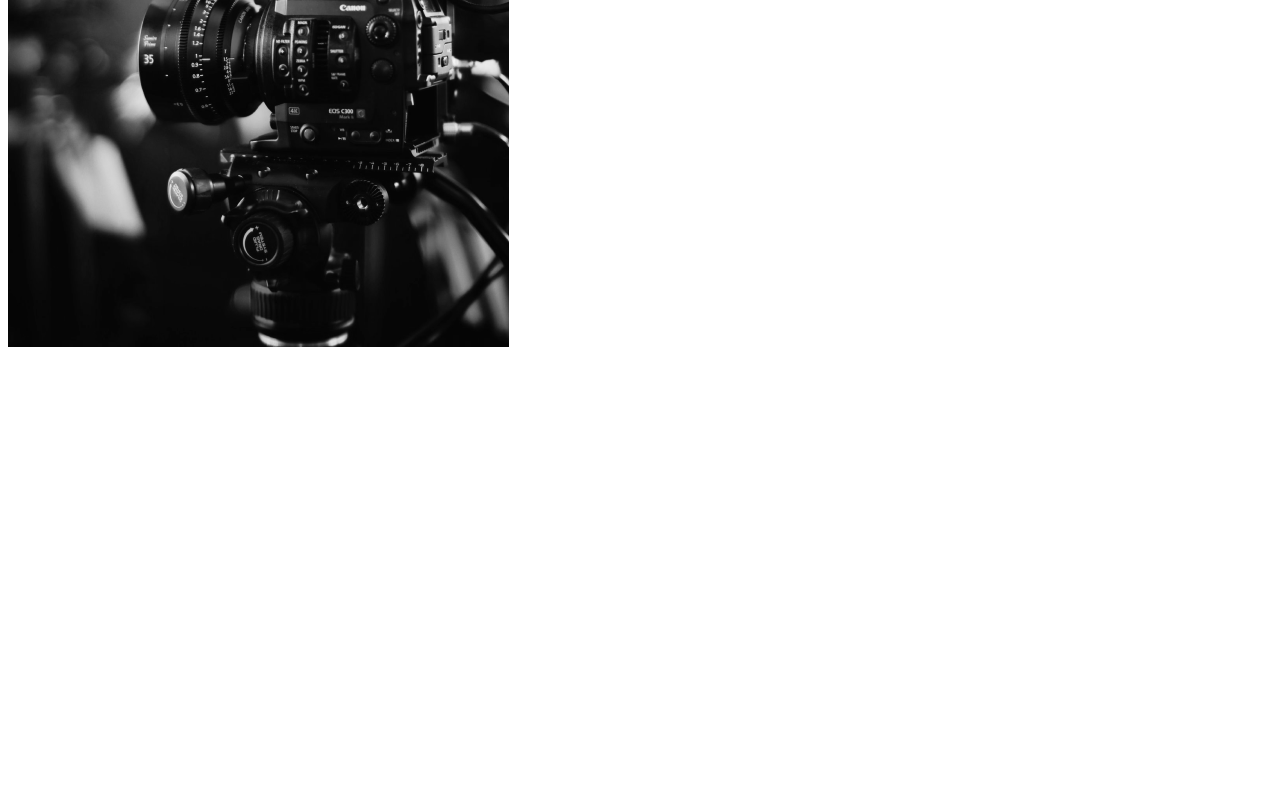
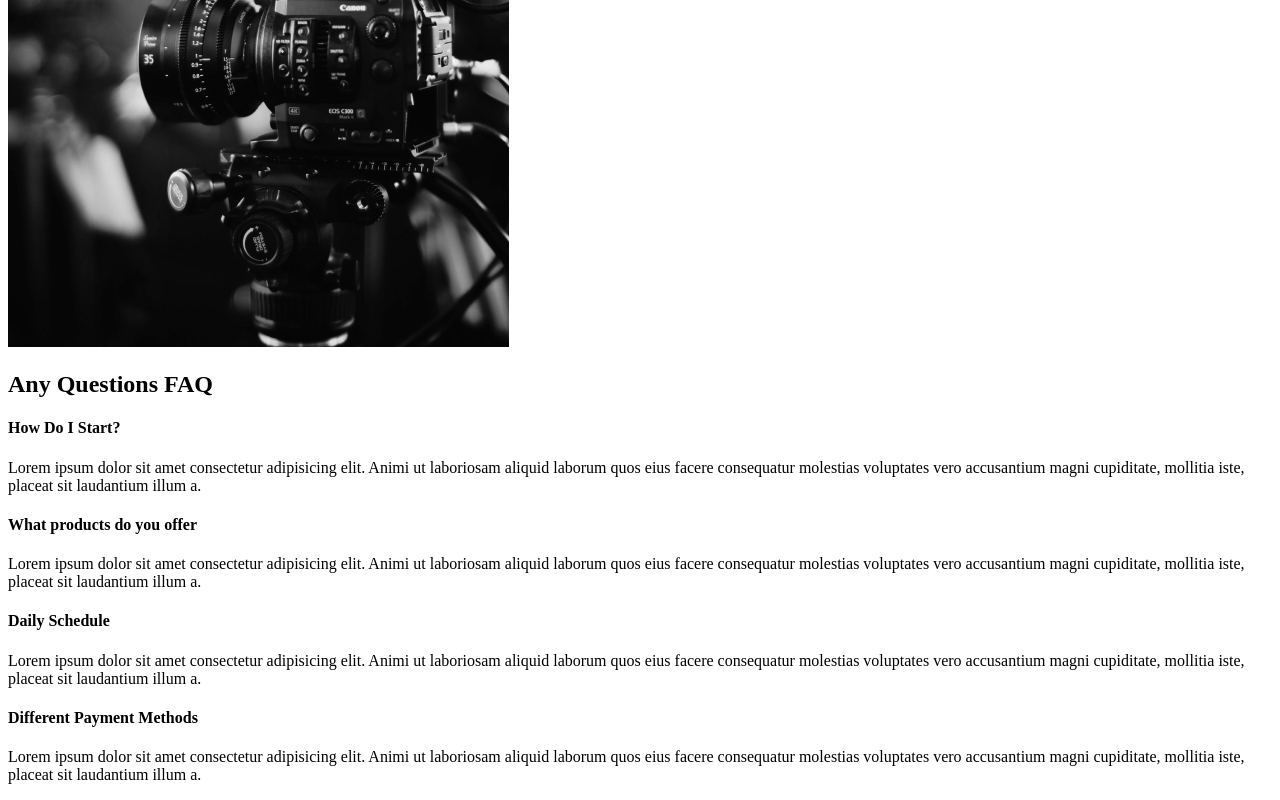
Before and after one commit to vedransehovic/personalsite, a React (Create React App) app: page / in a window 1280 px wide. Shown: the part 2035-2835 px from the top of the page. Before the commit the page ends 2394 px from the top, so only its background shows below. Built offline with nearby package versions, Linux system fonts and the light colour scheme.

Commit message:
FAQ Section Done

```diff
--- /dev/null
+++ b/src/components/FaqSection.js
@@ -0,0 +1,49 @@
+import React from "react";
+
+const FaqSection = () => {
+  return (
+    <div className="faq">
+      <h2>
+        Any Questions <span>FAQ</span>
+      </h2>
+      <div className="question">
+        <h4>How Do I Start?</h4>
+        <p>
+          Lorem ipsum dolor sit amet consectetur adipisicing elit. Animi ut
+          laboriosam aliquid laborum quos eius facere consequatur molestias
+          voluptates vero accusantium magni cupiditate, mollitia iste, placeat
+          sit laudantium illum a.
+        </p>
+      </div>
+      <div className="question">
+        <h4>What products do you offer</h4>
+        <p>
+          Lorem ipsum dolor sit amet consectetur adipisicing elit. Animi ut
+          laboriosam aliquid laborum quos eius facere consequatur molestias
+          voluptates vero accusantium magni cupiditate, mollitia iste, placeat
+          sit laudantium illum a.
+        </p>
+      </div>
+      <div className="question">
+        <h4>Daily Schedule</h4>
+        <p>
+          Lorem ipsum dolor sit amet consectetur adipisicing elit. Animi ut
+          laboriosam aliquid laborum quos eius facere consequatur molestias
+          voluptates vero accusantium magni cupiditate, mollitia iste, placeat
+          sit laudantium illum a.
+        </p>
+      </div>
+      <div className="question">
+        <h4>Different Payment Methods</h4>
+        <p>
+          Lorem ipsum dolor sit amet consectetur adipisicing elit. Animi ut
+          laboriosam aliquid laborum quos eius facere consequatur molestias
+          voluptates vero accusantium magni cupiditate, mollitia iste, placeat
+          sit laudantium illum a.
+        </p>
+      </div>
+    </div>
+  );
+};
+
+export default FaqSection;
--- a/src/pages/AboutUs.js
+++ b/src/pages/AboutUs.js
@@ -2,12 +2,14 @@
 //import sections
 import AboutSection from "../components/AboutSection";
 import ServicesSection from "../components/ServicesSection";
+import FaqSection from "../components/FaqSection";
 
 const AboutUs = () => {
   return (
     <>
       <AboutSection />
       <ServicesSection />
+      <FaqSection />
     </>
   );
 };
```
Also changed, not shown: 2 other files (tests, documents, lock files or other folders).
